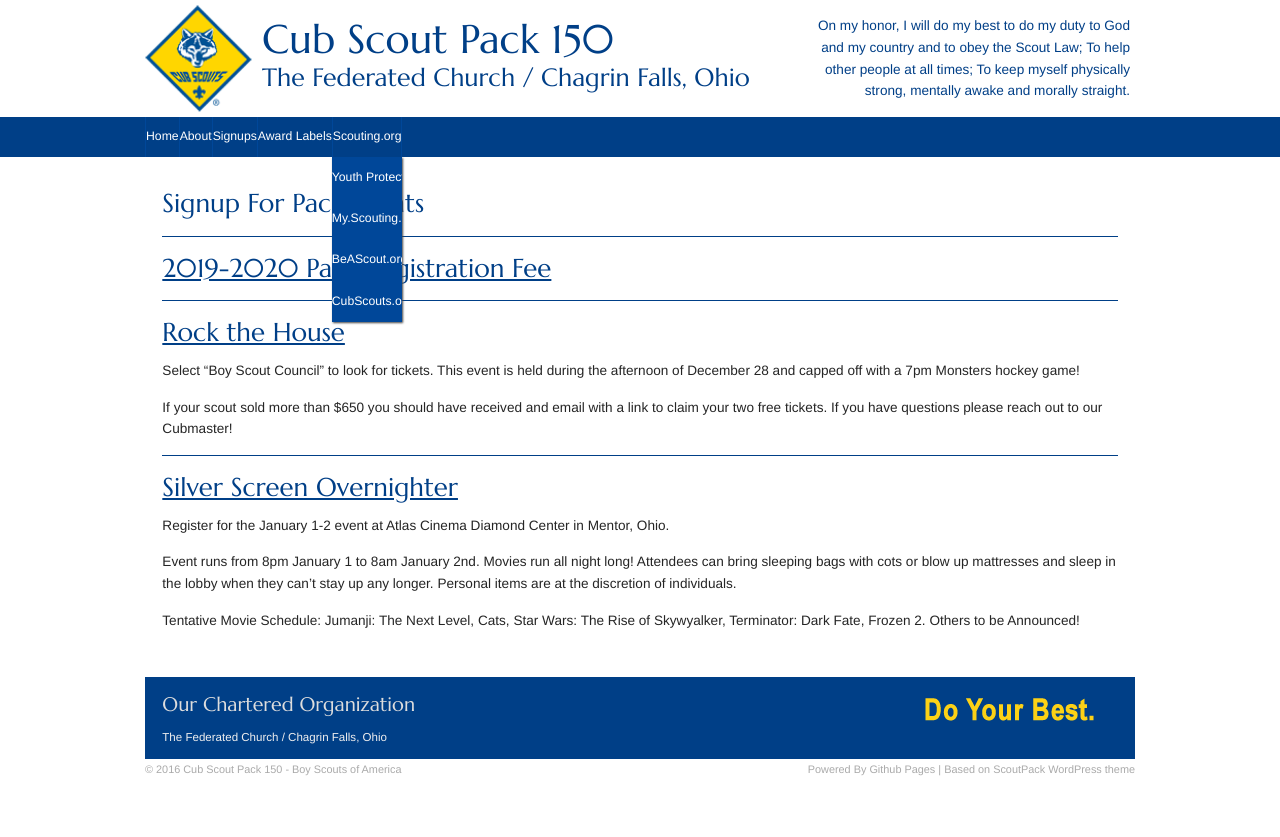
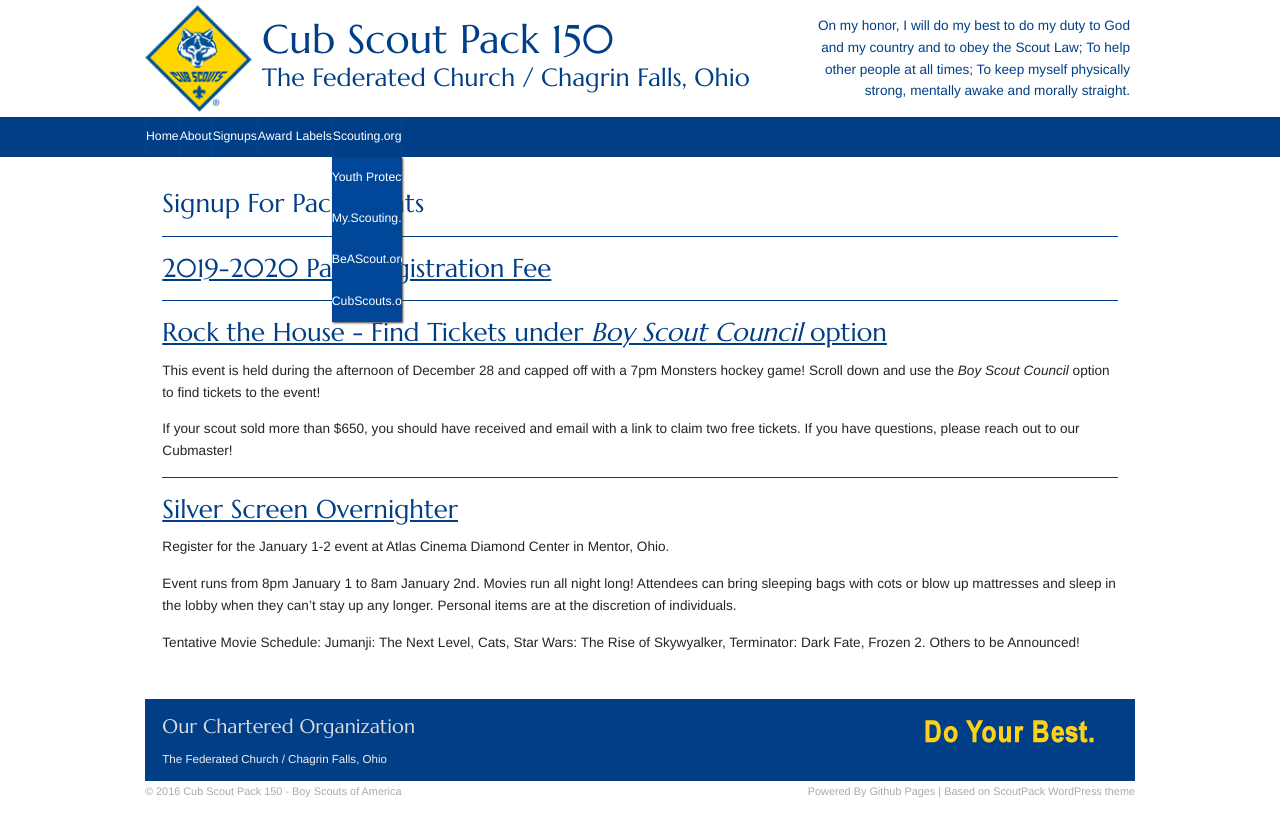
Before and after one commit to Pack150/Pack150.github.io, a Jekyll site: the page built from signups.md, in a window 1280 px wide. Shown: the top 837 px of the page. Built offline with Jekyll 4.4.1, drawn with Linux system fonts in a browser that asks for light colours; nearby versions of some CDN libraries; library files that are not in the unit come from our copies.

Commit message:
Updated Language on Rock the House event

```diff
--- a/signups.md
+++ b/signups.md
@@ -11,11 +11,11 @@
 
 ************
 
-## [Rock the House](https://www.rocketmortgagefieldhouse.com/group/detail/boy-scouts)
+## [Rock the House - Find Tickets under _Boy Scout Council_ option](https://www.rocketmortgagefieldhouse.com/group/detail/boy-scouts)
 
-Select "Boy Scout Council" to look for tickets. This event is held during the afternoon of December 28 and capped off with a 7pm Monsters hockey game!
+This event is held during the afternoon of December 28 and capped off with a 7pm Monsters hockey game! Scroll down and use the _Boy Scout Council_ option to find tickets to the event!
 
-If your scout sold more than $650 you should have received and email with a link to claim your two free tickets. If you have questions please reach out to our Cubmaster!
+If your scout sold more than $650, you should have received and email with a link to claim two free tickets. If you have questions, please reach out to our Cubmaster!
 
 ************
 
```
